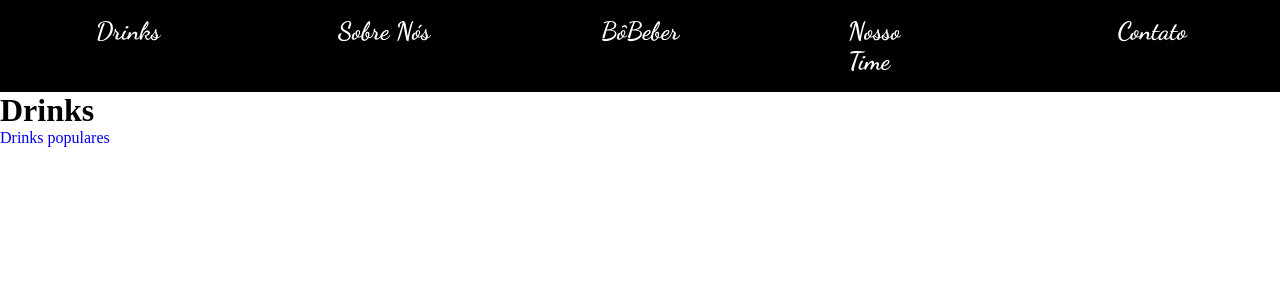
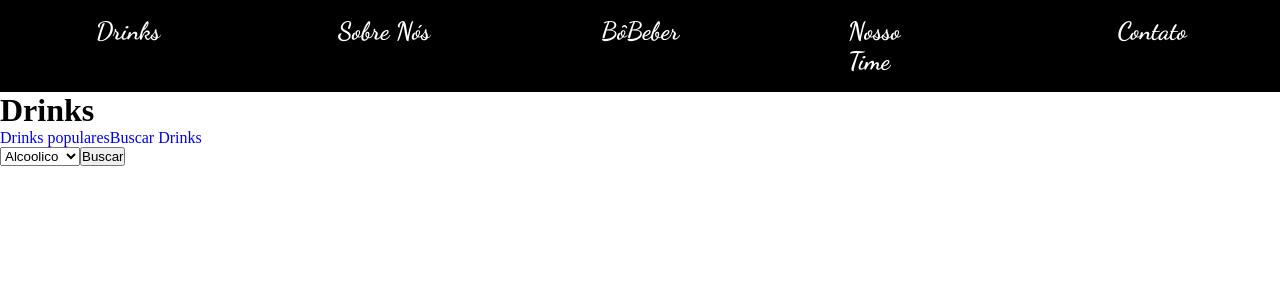
Before and after one commit to GabrielNarcizo/bons-drinks-modulo-4, a React (Create React App) app in the folder bons-drinks/: page /drinks/buscarDinks in a window 1280 px wide. Shown: the top 300 px of the page. Built offline with nearby package versions, Linux system fonts and the light colour scheme.

Commit message:
Página sobre nós implementada

```diff
--- a/bons-drinks/src/App.js
+++ b/bons-drinks/src/App.js
@@ -1,7 +1,7 @@
 import React from 'react'
 import { BrowserRouter } from 'react-router-dom'
 import GlobalStyle from '../src/styles/globalStyle'
-import Routes from './Routes'
+import Routes from './routes'
 
 const App = () => {
     return (
--- a/bons-drinks/src/Routes/index.js
+++ b/bons-drinks/src/Routes/index.js
@@ -1,5 +1,6 @@
 import React from 'react'
 import { Route, Switch } from 'react-router'
+import AboutUs from '../pages/AboutUs'
 import Drinks from '../pages/Drinks'
 import Home from '../pages/Home'
 
@@ -12,6 +13,9 @@ const Routes = () => {
         <Route path="/drinks">
             <Drinks />
         </Route>
+        <Route path="/sobrenos">
+            <AboutUs />
+        </Route>
     </Switch>
     )
 }
--- a/bons-drinks/src/componentes/DrinksPop/index.js
+++ b/bons-drinks/src/componentes/DrinksPop/index.js
@@ -1,5 +1,4 @@
 import React, { useEffect, useState } from 'react';
-import NavBar from '../Nav';
 import Footer from '../Footer'
 import { Container, ContainerWrapper, DrinksCard } from './style';
 
--- /dev/null
+++ b/bons-drinks/src/componentes/DrinksSearch/index.js
@@ -0,0 +1,22 @@
+import React, { useState } from 'react'
+
+const DrinksSearch = () => {
+    const [value, setValue] = useState();
+    return (
+        <div>
+            <select type={'text'} name="nome" onChange={(event) => setValue(event.target.value)}>
+                <option value="Alcoolico">Alcoolico</option>
+                <option value="Categoria">Categoria</option>
+                <option value="Copo">Copo</option>
+            </select>
+            <button onClick={async (event) =>{
+                const response = await fetch(`www.thecocktaildb.com/api/json/v1/1/filter.php?a=${event.target.value}`)
+                const data = await response.json()
+                setValue(data)
+            }}>Buscar</button>
+
+        </div>
+    )
+}
+
+export default DrinksSearch
--- a/bons-drinks/src/componentes/Nav/index.js
+++ b/bons-drinks/src/componentes/Nav/index.js
@@ -9,7 +9,7 @@ const NavBar = () => {
             <NavLinks to='drinks'>
               Drinks
             </NavLinks>
-            <NavLinks to='#'>
+            <NavLinks to='sobrenos'>
               Sobre Nós
             </NavLinks>
             <NavLinks exact to='/'>
--- /dev/null
+++ b/bons-drinks/src/pages/AboutUs/index.js
@@ -0,0 +1,23 @@
+import React from 'react'
+import { Container } from '../../componentes/DrinksPop/style'
+import Footer from '../../componentes/Footer'
+import NavBar from '../../componentes/Nav'
+import { AboutUsWrapper } from './style'
+
+const AboutUs = () => {
+    return (
+        <>
+        <NavBar />
+        <Container>
+            <h1>Sobre nós</h1>
+            <AboutUsWrapper>
+                <img src="https://images.unsplash.com/photo-1514362545857-3bc16c4c7d1b?ixlib=rb-1.2.1&ixid=MnwxMjA3fDB8MHxwaG90by1wYWdlfHx8fGVufDB8fHx8&auto=format&fit=crop&w=750&q=80" alt=""/>
+                <p>Sed ut perspiciatis unde omnis iste natus error sit voluptatem accusantium doloremque laudantium, totam rem aperiam, eaque ipsa quae ab illo inventore veritatis et quasi architecto beatae vitae dicta sunt explicabo. Nemo enim ipsam voluptatem quia voluptas sit aspernatur aut odit aut fugit, sed quia consequuntur magni dolores eos qui ratione voluptatem sequi nesciunt. Neque porro quisquam est, qui dolorem ipsum quia dolor sit amet, consectetur, adipisci velit, sed quia non numquam eius modi tempora incidunt ut labore et dolore magnam aliquam quaerat voluptatem. Ut enim ad minima veniam, quis nostrum exercitationem ullam corporis suscipit laboriosam, nisi ut aliquid ex ea commodi consequatur? Quis autem vel eum iure reprehenderit qui in ea voluptate velit esse quam nihil molestiae consequatur, vel illum qui dolorem eum fugiat quo voluptas nulla pariatur.</p>
+            </AboutUsWrapper>
+        </Container>
+        <Footer />
+        </>
+    )
+}
+
+export default AboutUs
--- /dev/null
+++ b/bons-drinks/src/pages/AboutUs/style.js
@@ -0,0 +1,23 @@
+import styled from "styled-components";
+
+export const Container = styled.div`
+    display: flex;
+    justify-content: center;
+    align-items: center;
+`
+
+export const AboutUsWrapper = styled.div `
+    display: grid;
+    grid-template-columns: 1fr 1fr;
+    gap: 30px;
+    height: 70vh;
+    margin-top: 20px;
+
+    img{
+        width: 500px;
+    }
+
+    p{
+        width: 500px;
+    }
+`
--- a/bons-drinks/src/pages/Drinks/index.js
+++ b/bons-drinks/src/pages/Drinks/index.js
@@ -1,6 +1,7 @@
 import React from 'react'
 import { BrowserRouter, Link, Route, Switch } from 'react-router-dom'
 import DrinksPop from '../../componentes/DrinksPop'
+import DrinksSearch from '../../componentes/DrinksSearch'
 import NavBar from '../../componentes/Nav'
 
 const Drinks = () => {
@@ -8,10 +9,14 @@ const Drinks = () => {
         <div>
             <NavBar />
             <BrowserRouter>
-                <h1>Drinks</h1>
-                <Link to="/drinks/drinksPop">Drinks populares</Link>
+                <div>
+                    <h1>Drinks</h1>
+                    <Link to="/drinks/drinksPop">Drinks populares</Link>
+                    <Link to="/drinks/buscarDinks">Buscar Drinks</Link>
+                </div>
                 <Switch>
                     <Route exact path="/drinks/drinkspop" component={DrinksPop} />
+                    <Route exact path="/drinks/buscarDinks" component={DrinksSearch} />
                 </Switch>
             </BrowserRouter>
         </div>
```
Also changed, not shown: bons-drinks/src/componentes/DrinksSearch/style.js (added).
